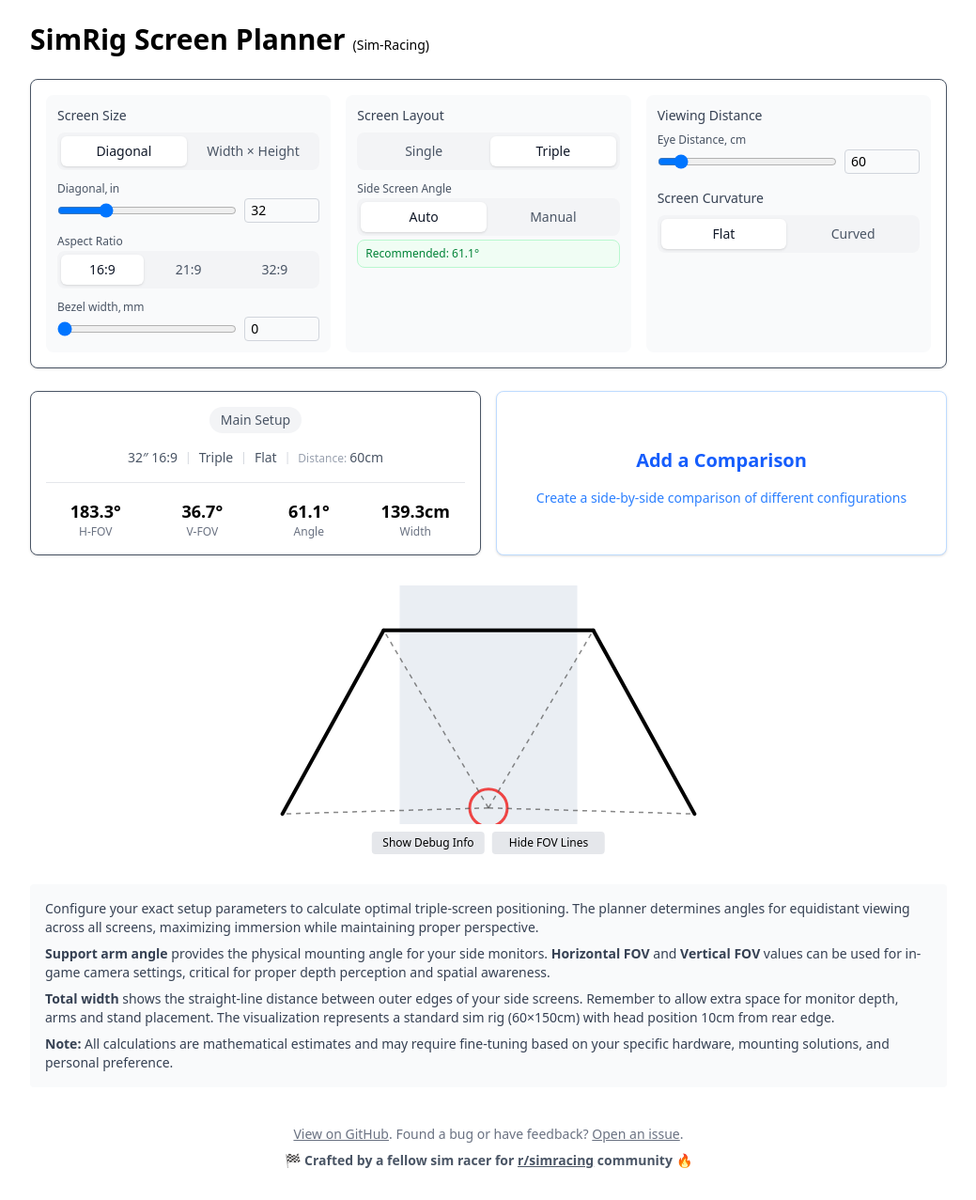
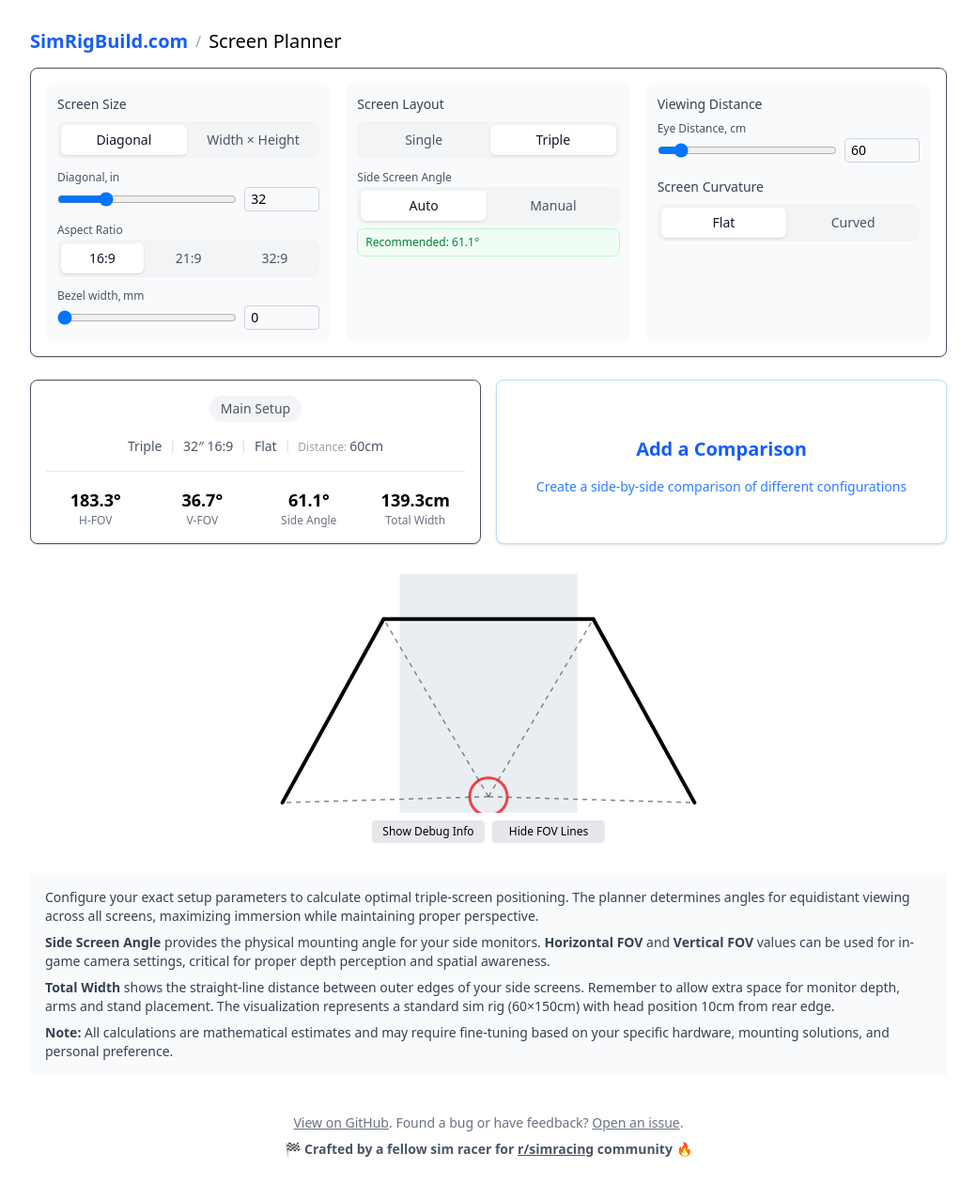
Before and after one commit to anzax/simrig-screen-planner, a React (Vite) app: page / in a window 1280 px wide. Shown: the whole page at 94% size, without its empty margins (120-1159 px from the left). Built offline with nearby package versions, Linux system fonts and the light colour scheme.

Commit message:
Update header layout and improve text alignment in UI

```diff
--- a/src/App.jsx
+++ b/src/App.jsx
@@ -66,9 +66,16 @@
 
   return (
     <div className="p-6 max-w-5xl mx-auto space-y-6">
-      <h1 className="text-3xl font-semibold">
-        SimRig Screen Planner <span className="text-sm font-normal">(Sim‑Racing)</span>
-      </h1>
+      <header className="flex items-center h-10 mb-2">
+        <a
+          href="https://simrigbuild.com"
+          className="text-xl font-semibold text-blue-600 hover:text-blue-700 transition-colors"
+        >
+          SimRigBuild.com
+        </a>
+        <span className="mx-2 text-gray-400">/</span>
+        <h1 className="text-xl font-medium">Screen Planner</h1>
+      </header>
 
       <SettingsPanel
         hasSecondConfig={hasSecondConfig}
--- a/src/components/Footer.jsx
+++ b/src/components/Footer.jsx
@@ -10,13 +10,13 @@
           while maintaining proper perspective.
         </p>
         <p>
-          <strong>Support arm angle</strong> provides the physical mounting angle for your side
+          <strong>Side Screen Angle</strong> provides the physical mounting angle for your side
           monitors.
           <strong> Horizontal FOV</strong> and <strong>Vertical FOV</strong> values can be used for
           in-game camera settings, critical for proper depth perception and spatial awareness.
         </p>
         <p>
-          <strong>Total width</strong> shows the straight-line distance between outer edges of your
+          <strong>Total Width</strong> shows the straight-line distance between outer edges of your
           side screens. Remember to allow extra space for monitor depth, arms and stand placement.
           The visualization represents a standard sim rig (60×150cm) with head position 10cm from
           rear edge.
--- a/src/components/StatsDisplay.jsx
+++ b/src/components/StatsDisplay.jsx
@@ -96,15 +96,16 @@
 
           <div className="text-xs flex justify-center items-center">
             <span>
-              <span className="text-gray-600 text-sm">{sizeDisplay}</span>
-            </span>
-            <span className="mx-2 text-gray-300">|</span>
-            <span>
               <span className="text-gray-600 text-sm">
                 {setupType === 'triple' ? 'Triple' : 'Single'}
               </span>
             </span>
             <span className="mx-2 text-gray-300">|</span>
+            <span>
+              <span className="text-gray-600 text-sm">{sizeDisplay}</span>
+            </span>
+            <span className="mx-2 text-gray-300">|</span>
+
             <span>
               <span className="text-gray-600 text-sm">
                 {isCurved ? `Curved (${curveRadius}R)` : 'Flat'}
@@ -139,13 +140,13 @@
             {/* Angle */}
             <div>
               <div className="text-lg font-semibold">{data.sideAngleDeg.toFixed(1)}°</div>
-              <div className="text-xs text-gray-500 ">Angle</div>
+              <div className="text-xs text-gray-500 ">Side Angle</div>
             </div>
 
             {/* Width */}
             <div>
               <div className="text-lg font-semibold">{data.cm.totalWidth.toFixed(1)}cm</div>
-              <div className="text-xs text-gray-500 ">Width</div>
+              <div className="text-xs text-gray-500 ">Total Width</div>
             </div>
           </div>
         </div>
@@ -157,7 +158,9 @@
   const renderAddConfigCard = () => (
     <div className="flex flex-col items-center justify-center h-full">
       <div className="text-xl font-semibold text-blue-600 py-4">Add a Comparison</div>
-      <div className="text-sm text-blue-500 mb-2">Create a side-by-side comparison of different configurations</div>
+      <div className="text-sm text-blue-500 mb-2 text-center">
+        Create a side-by-side comparison of different configurations
+      </div>
     </div>
   )
 
```
